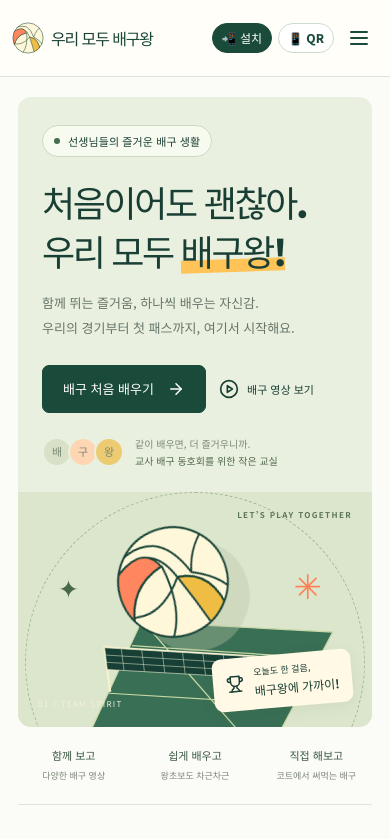
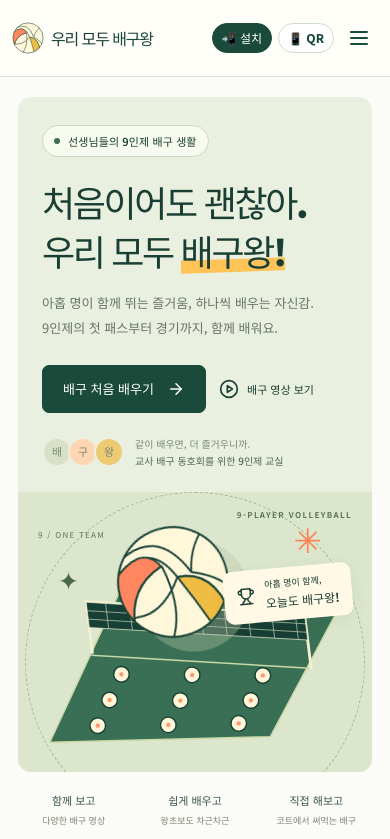
Before and after one commit to gmlduqzhd123-lab/Volleyball, a React (Vite) app: page / in a window 390 px wide. Shown: the top 839 px of the page. Built offline with nearby package versions, Linux system fonts and the light colour scheme.

Commit message:
Align home copy and court illustration with nine-player volleyball

```diff
--- a/src/App.tsx
+++ b/src/App.tsx
@@ -151,7 +151,7 @@ function Ball({ className = "" }: { className?: string }) {
 function HeroArt() {
   return (
     <div className="hero-art" aria-hidden="true">
-      <span className="art-label">LET’S PLAY TOGETHER</span>
+      <span className="art-label">9-PLAYER VOLLEYBALL</span>
       <div className="art-orbit" />
       <svg className="art-court" viewBox="0 0 500 300">
         <path
@@ -161,7 +161,7 @@ function HeroArt() {
           strokeWidth="2"
         />
         <path
-          d="M103 145 L407 201 M150 72 L453 130 M65 204 L375 258 M175 38 L345 289"
+          d="M103 145 L407 201"
           stroke="#c8d8a5"
           strokeWidth="2"
         />
@@ -181,19 +181,25 @@ function HeroArt() {
           stroke="#bacbb0"
           strokeWidth="1"
         />
+        {[[142,177],[241,190],[340,203],[121,211],[220,224],[319,236],[100,245],[199,256],[298,266]].map(([x,y],i)=>(
+          <g key={i} className="home-nine-player">
+            <circle cx={x} cy={y} r="11" fill="#fff5d8" stroke="#183f35" strokeWidth="2" />
+            <circle cx={x} cy={y} r="3" fill="#ff966c" />
+          </g>
+        ))}
       </svg>
       <Ball className="hero-ball" />
       <div className="art-badge">
         <Trophy size={18} />
         <span>
-          오늘도 한 걸음,
+          아홉 명이 함께,
           <br />
-          <b>배구왕에 가까이!</b>
+          <b>오늘도 배구왕!</b>
         </span>
       </div>
       <span className="art-star star-one">✳</span>
       <span className="art-star star-two">✦</span>
-      <span className="art-number">01 / TEAM SPIRIT</span>
+      <span className="art-number">9 / ONE TEAM</span>
     </div>
   );
 }
@@ -297,7 +303,7 @@ function Home({
         <div className="hero-copy">
           <span className="pill">
             <span />
-            선생님들의 즐거운 배구 생활
+            선생님들의 9인제 배구 생활
           </span>
           <h1>
             처음이어도 괜찮아.
@@ -305,9 +311,9 @@ function Home({
             우리 모두 <span>배구왕!</span>
           </h1>
           <p>
-            함께 뛰는 즐거움, 하나씩 배우는 자신감.
+            아홉 명이 함께 뛰는 즐거움, 하나씩 배우는 자신감.
             <br />
-            우리의 경기부터 첫 패스까지, 여기서 시작해요.
+            9인제의 첫 패스부터 경기까지, 함께 배워요.
           </p>
           <div className="hero-actions">
             <LinkButton to="beginner">배구 처음 배우기</LinkButton>
@@ -325,7 +331,7 @@ function Home({
             <span>
               같이 배우면, 더 즐거우니까.
               <br />
-              <b>교사 배구 동호회를 위한 작은 교실</b>
+              <b>교사 배구 동호회를 위한 9인제 교실</b>
             </span>
           </div>
         </div>
@@ -361,7 +367,7 @@ function Home({
             <BookOpen size={30} />
             <h3>배구, 처음이라면</h3>
             <p>
-              낯선 용어와 규칙을
+              9인제 용어와 규칙을
               <br />
               쉽게 알아보는 왕초보 배구 교실
             </p>
@@ -377,7 +383,7 @@ function Home({
             <p>
               패스부터 스파이크까지
               <br />
-              코트에서 통하는 기초 기술
+              9인제 경기에 활용하는 기초 기술
             </p>
             <span className="card-link">
               기술 교실 가기
@@ -470,7 +476,7 @@ function Home({
         <div>
           <span className="eyebrow">A LITTLE CHALLENGE</span>
           <h2>배구왕까지, 열 문제!</h2>
-          <p>알쏭달쏭 배구 상식, 가볍게 확인해 볼까요?</p>
+          <p>9인제 기본 규칙, 열 문제로 가볍게 확인해 볼까요?</p>
         </div>
         <LinkButton to="quiz" secondary>
           퀴즈 도전하기
--- a/src/styles.css
+++ b/src/styles.css
@@ -363,7 +363,7 @@ select {
 .art-badge {
   position: absolute;
   right: 26px;
-  bottom: 43px;
+  top: 120px;
   display: flex;
   gap: 10px;
   align-items: center;
@@ -379,6 +379,7 @@ select {
 }
 .art-star {
   position: absolute;
+  line-height: 1;
   color: #ff8255;
 }
 .star-one {
@@ -394,11 +395,11 @@ select {
 }
 .art-number {
   position: absolute;
-  bottom: 18px;
-  left: 35px;
+  bottom: 16px;
+  right: 35px;
   font-size: 8px;
   letter-spacing: 0.16em;
-  color: #f1f3d8;
+  color: #5b7654;
 }
 .values-strip {
   display: flex;
@@ -1700,7 +1701,7 @@ select {
     margin-top: 22px;
   }
   .hero-art {
-    min-height: 235px;
+    min-height: 280px;
     border-radius: 0;
     background: #dce6cc;
   }
@@ -1711,10 +1712,10 @@ select {
     left: calc(50% - 80px);
   }
   .art-court {
-    width: 86%;
-    height: 105%;
-    left: 8%;
-    bottom: -35%;
+    width: 100%;
+    height: 90%;
+    left: 0;
+    bottom: 0;
   }
   .art-label {
     top: 16px;
@@ -1730,7 +1731,7 @@ select {
   .star-one {
     font-size: 34px;
     right: 50px;
-    top: 65px;
+    top: 30px;
   }
   .star-two {
     font-size: 25px;
@@ -1738,15 +1739,18 @@ select {
     left: 40px;
   }
   .art-badge {
-    bottom: 20px;
+    top: 75px;
+    bottom: auto;
     right: 20px;
     transform: rotate(-5deg);
     padding: 9px 13px;
     font-size: 9px;
   }
   .art-number {
-    bottom: 17px;
+    top: 36px;
+    bottom: auto;
     left: 20px;
+    right: auto;
   }
   .values-strip {
     gap: 10px;
```
Also changed, not shown: 1 other file (tests, documents, lock files or other folders).
